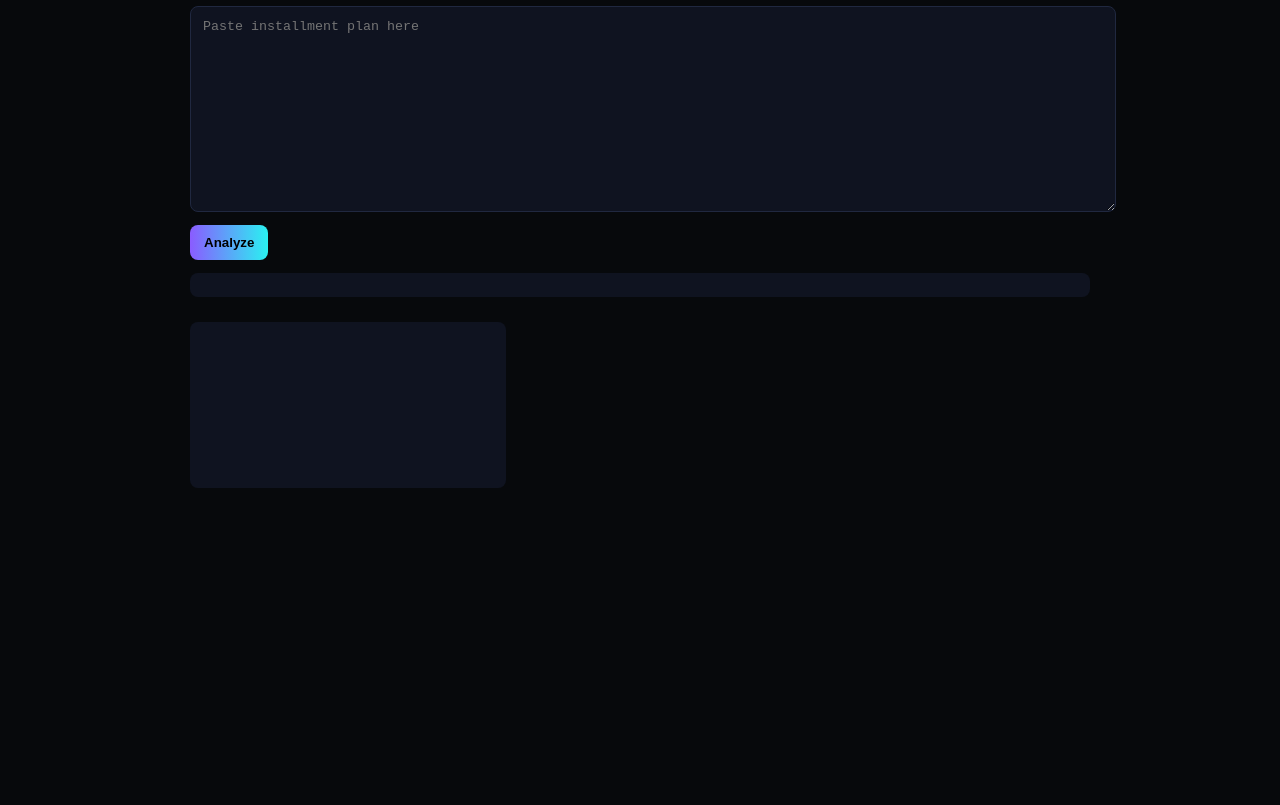
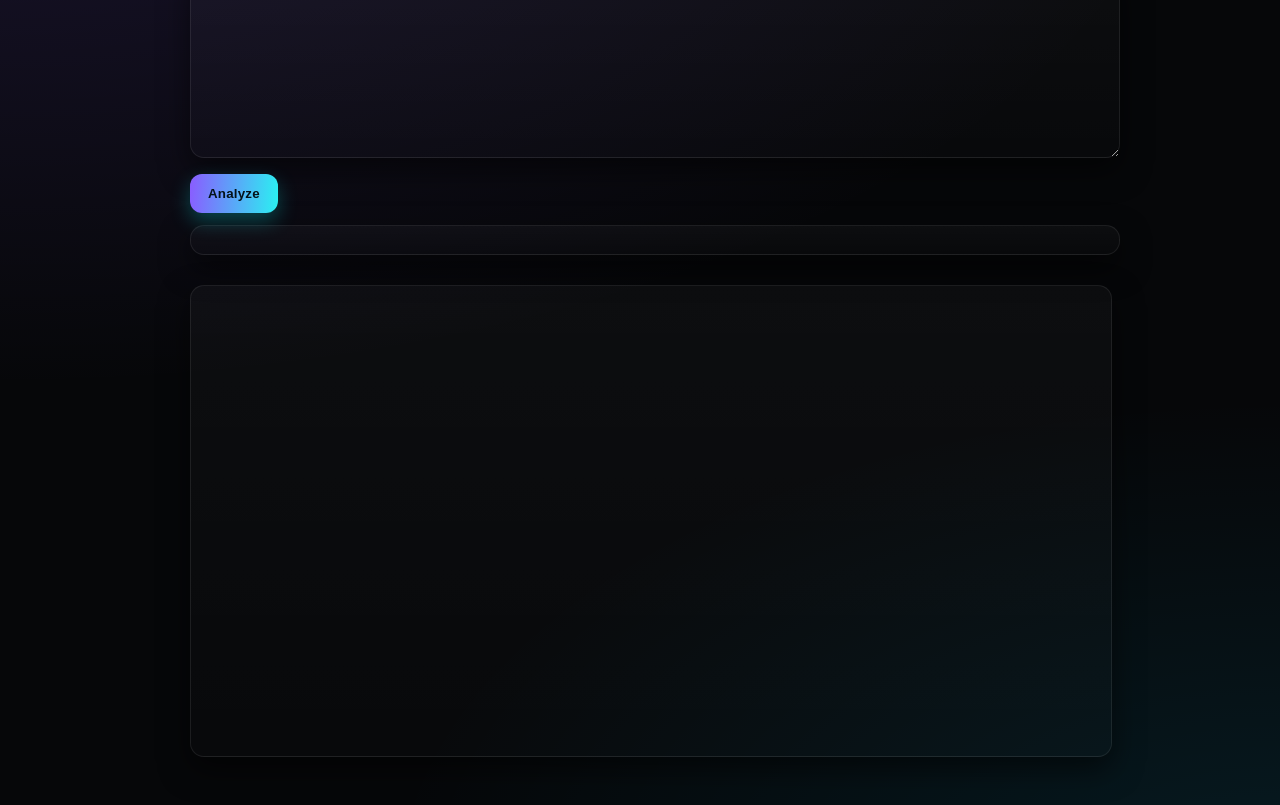
Before and after one commit to virus-pk/Installments-Analyzer-with-AI, a website: page public/index.html in a window 1280 px wide. Shown: the part 120-925 px from the top of the page. Before the commit the page ends 800 px from the top, so only its background shows below. Drawn offline with nearby package versions, Linux system fonts and the light colour scheme.

Commit message:
Update styles.css

```diff
--- a/public/styles.css
+++ b/public/styles.css
@@ -1,7 +1,69 @@
+body {
+  background: radial-gradient(1200px 600px at 0% -10%, rgba(138,92,255,.15), transparent),
+              radial-gradient(900px 500px at 100% 110%, rgba(0,204,255,.10), transparent),
+              #060709;
+  color: #e9ecff;
+  font-family: Inter, system-ui, -apple-system, "Segoe UI", Roboto;
+  margin: 0;
+}
 
-body{background:#07090c;color:#e6e6ff;font-family:system-ui;margin:0}
-.wrap{max-width:900px;margin:24px auto;padding:16px}
-textarea{width:100%;height:180px;background:#0f1320;color:#e6e6ff;border:1px solid #202840;border-radius:8px;padding:12px}
-button{margin-top:8px;background:linear-gradient(90deg,#8a5cff,#2af1f1);border:0;border-radius:8px;padding:10px 14px;font-weight:600}
-pre{background:#0f1320;border-radius:8px;padding:12px;white-space:pre-wrap}
-canvas{margin-top:12px;background:#0f1320;border-radius:8px;padding:8px}
+.wrap {
+  max-width: 900px;
+  margin: 26px auto;
+  padding: 18px;
+}
+
+h1 {
+  margin: 0 0 10px 0;
+  font-size: 28px;
+  letter-spacing: -0.02em;
+  font-weight: 700;
+}
+
+textarea,
+pre,
+canvas {
+  background: linear-gradient(180deg, rgba(255,255,255,.03), rgba(255,255,255,.01));
+  border: 1px solid rgba(255,255,255,.08);
+  border-radius: 14px;
+  padding: 14px;
+  width: 100%;
+  box-shadow: 0 12px 30px rgba(0,0,0,.55);
+}
+
+textarea {
+  min-height: 160px;
+  resize: vertical;
+  font-size: 15px;
+  color: #dfe6ff;
+}
+
+button {
+  margin-top: 12px;
+  padding: 12px 18px;
+  border-radius: 12px;
+  border: none;
+  font-weight: 700;
+  letter-spacing: .2px;
+  cursor: pointer;
+  background: linear-gradient(95deg, #8a5cff, #2af1f1);
+  color: #041219;
+  box-shadow: 0 8px 20px rgba(0, 255, 255, .25);
+}
+
+button:disabled {
+  opacity: .55;
+  box-shadow: none;
+}
+
+pre {
+  margin-top: 12px;
+  white-space: pre-wrap;
+  color: #cfe1ff;
+  font-family: ui-monospace, Menlo, Monaco, monospace;
+}
+
+canvas {
+  margin-top: 14px;
+  padding: 10px;
+}
```
